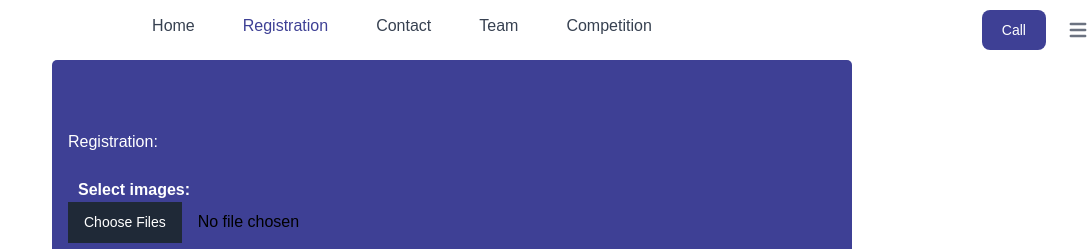
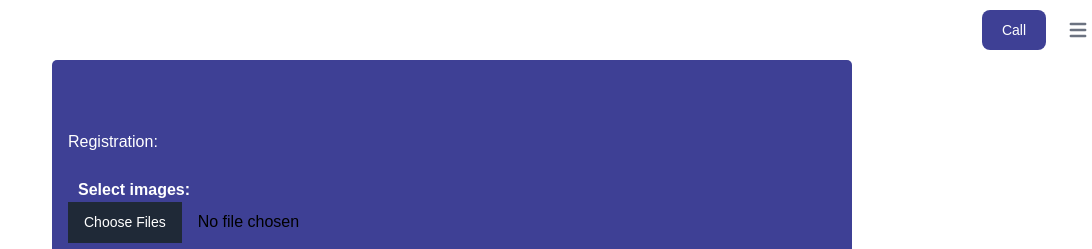
Before and after one commit to Temitopemoses/iuSystem-website, a website: page Registration.html in a window 1280 px wide. Shown: the top 249 px of the page, 188-1280 px from the left. Drawn offline with nearby package versions, Linux system fonts and the light colour scheme.

Commit message:
Update Registration.html

```diff
--- a/Registration.html
+++ b/Registration.html
@@ -28,7 +28,7 @@
               </button>
             </div>
             <div class="hidden justify-between items-center w-full lg:flex lg:w-auto lg:order-1" id="mobile-menu-2">
-                <ul class="flex flex-col mt-4 font-medium lg:flex-row lg:space-x-8 lg:mt-0">
+                <ul class="flex flex-col mt-4 font-medium lg:flex-row lg:space-x-8 lg:mt-0 hidden">
                     <li>
                         <a href="index.html" class="block py-2 pr-4 pl-3 text-gray-700 border-b border-gray-100 hover:bg-gray-50 lg:hover:bg-transparent lg:border-0 lg:hover:text-primary-700 lg:p-0 dark:text-gray-400 lg:dark:hover:text-white dark:hover:bg-gray-700 dark:hover:text-white lg:dark:hover:bg-transparent dark:border-gray-700">Home</a>
                     </li>
```
